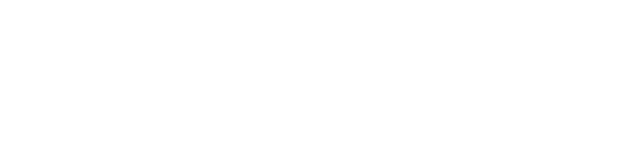
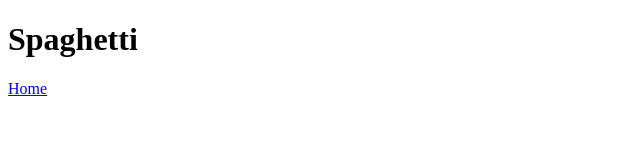
Before and after one commit to reisntea/odin-recipes, a plain HTML site: page recipes/spaghetti.html in a window 1280 px wide. Shown: the whole page, without its empty margins (0-640 px from the left). Drawn offline with Linux system fonts and the light colour scheme.

Commit message:
Add headings to files and link to home in spaghetti
Created headings for all html files and created a link to the home page
in spaghetti.

```diff
--- a/recipes/spaghetti.html
+++ b/recipes/spaghetti.html
@@ -6,6 +6,7 @@
     <title>Spaghetti</title>
 </head>
 <body>
-
+    <h1>Spaghetti</h1>
+    <a href="../index.html">Home</a>
 </body>
 </html>
```
Also changed, not shown: index.html (+1 -0 lines).
